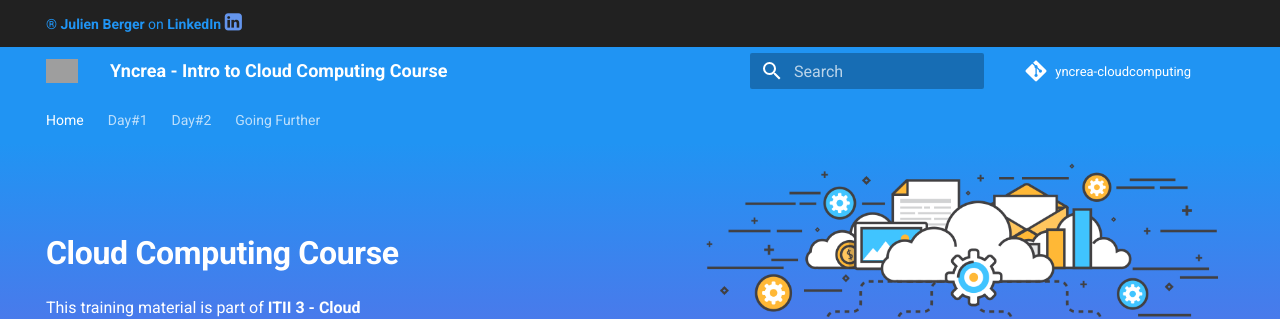
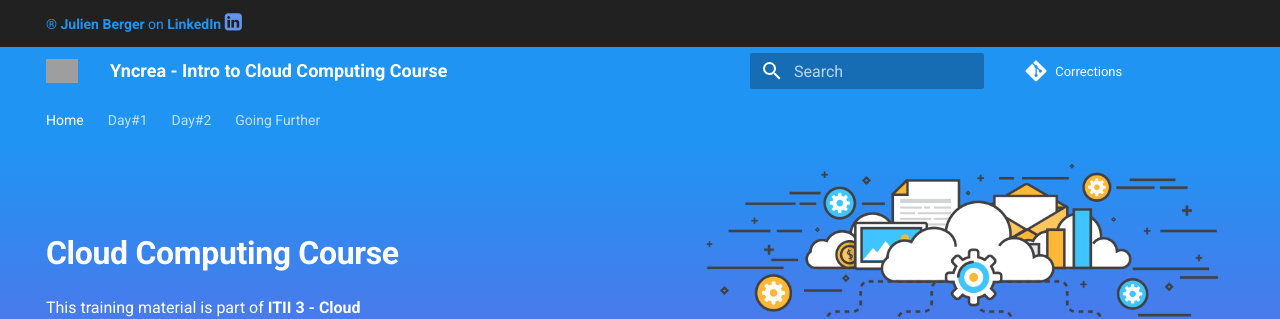
Before and after one commit to jurocknsail/yncrea-cloudcomputing, an MkDocs documentation site: the page built from docs/index.md, in a window 1280 px wide. Shown: the top 319 px of the page. Built offline with MkDocs 1.6.1 and Material for MkDocs 9.7.7, drawn with Linux system fonts in a browser that asks for light colours; comment, search, counter and statistics services are not loaded; grey boxes are pictures that could not be loaded.

```diff
--- a/mkdocs.yml
+++ b/mkdocs.yml
@@ -1,8 +1,8 @@
 site_name: 'Yncrea - Intro to Cloud Computing Course'
 
 # Repository
-repo_name: yncrea-cloudcomputing
-repo_url: https://github.com/jurocknsail/yncrea-cloudcomputing
+repo_name: Corrections
+repo_url: https://github.com/jurocknsail/yncrea-cloudcomputing-labs
 edit_uri: ""
 site_description: >-
   This training material is part of <b>ITII 3 - Cloud Computing Course</b> for <b>YNCREA Toulon.</b>
```
